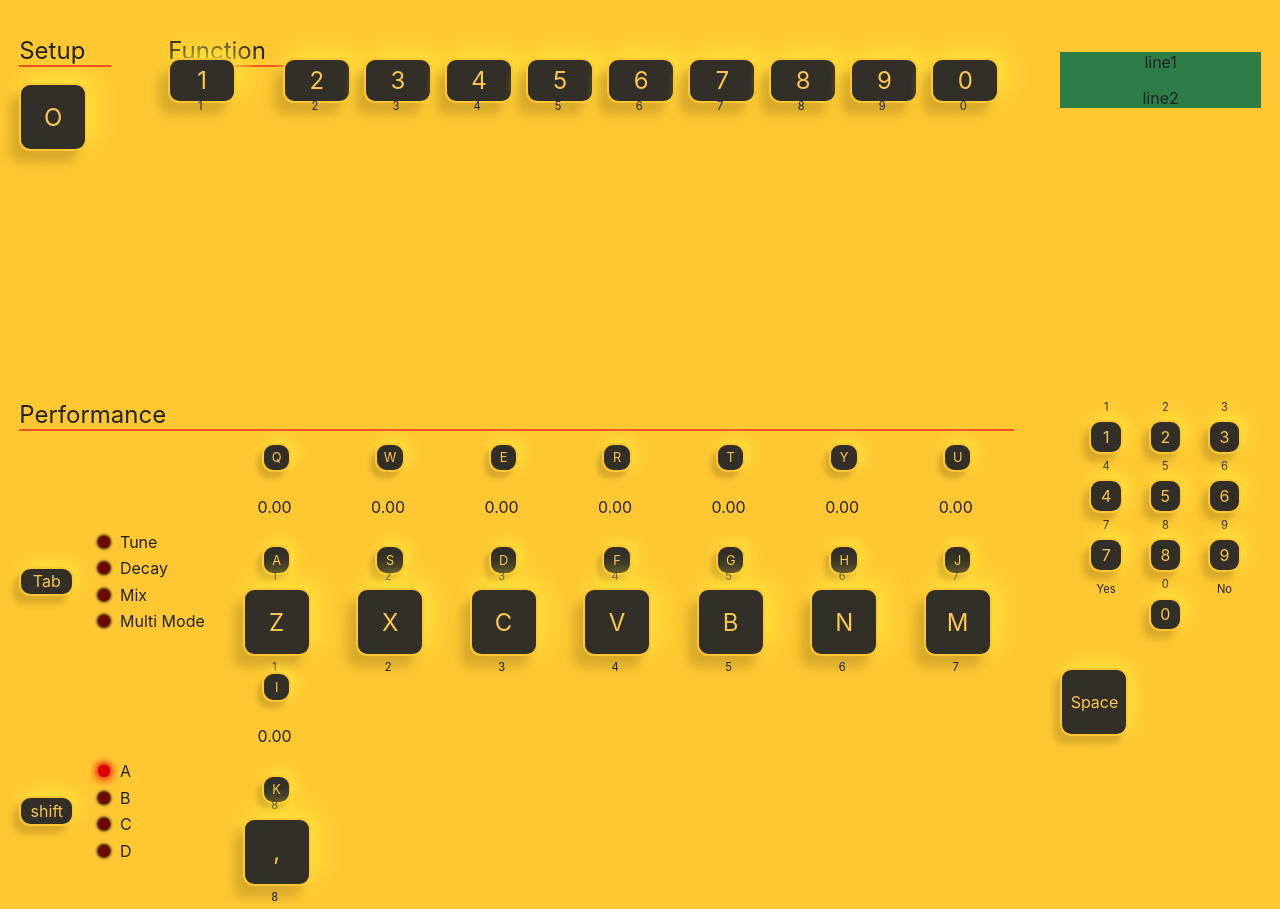
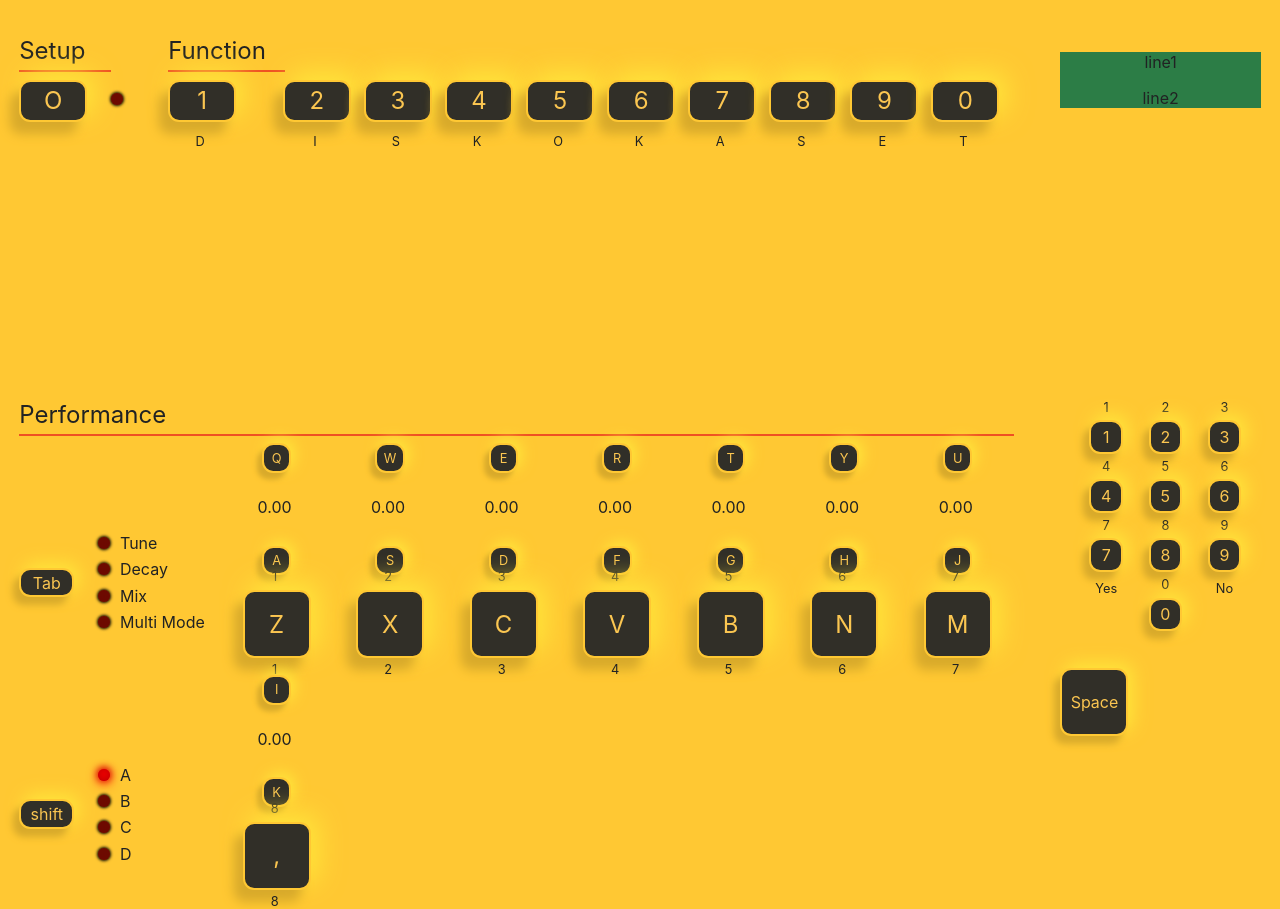
Before and after one commit to ratin42/ToneJs-sampler, a Vue app: page / in a window 1280 px wide. Built offline with nearby package versions, Linux system fonts and the light colour scheme; no server answers.

Commit message:
feat (function) : add interactive label, and setup style

```diff
--- a/src/components/sampler/Modules/Function/FunctionKeys.vue
+++ b/src/components/sampler/Modules/Function/FunctionKeys.vue
@@ -1,8 +1,11 @@
 <script setup lang="ts">
+import { inject } from "vue";
 import ModuleTitle from "@/components/ui/ModuleTitle.vue";
 import { getKeyMapping } from "@/composables/Controler/KeyMapping";
 import KeyDisplay from "@/components/ui/KeyDisplay.vue";
+
 let keyMapping: any = getKeyMapping("masterControl");
+let dk: any = inject("dk");
 
 const handlePress = (value: number) => {
     console.log("pressed ", value);
@@ -16,7 +19,10 @@ const handleUnpress = (value: number) => {
     <div id="function-keys">
         <ModuleTitle class="title" title="Function"></ModuleTitle>
         <!-- <span class="pad-wrapper"> -->
-        <span class="pad-button-container" v-for="item in keyMapping.numPad">
+        <span
+            class="pad-button-container"
+            v-for="(item, index) in keyMapping.numPad"
+        >
             <KeyDisplay
                 class="numpad-button"
                 name="button"
@@ -26,7 +32,9 @@ const handleUnpress = (value: number) => {
                 :unpressed="() => handleUnpress(item.value)"
             >
             </KeyDisplay>
-            <label for="button">{{ item.value.toString() }}</label>
+            <label class="label-button" for="button">{{
+                dk.functionDescription.value[index]
+            }}</label>
         </span>
         <!-- </span> -->
     </div>
@@ -35,7 +43,7 @@ const handleUnpress = (value: number) => {
 <style scoped lang="scss">
 #function-keys {
     display: grid;
-    grid-template-rows: 20% 80%;
+    grid-template-rows: 40% 60%;
 
     .title {
         grid-column: 1/2;
@@ -43,11 +51,19 @@ const handleUnpress = (value: number) => {
     }
     .pad-button-container {
         display: grid;
-        // grid-template-columns: repeat(10, 1fr);
+        grid-template-rows: 3vw auto;
         grid-row: 2/3;
         font-size: 1.5rem;
         width: 5vw;
         height: 5vw;
+
+        .numpad-button {
+            grid-row: 1/2;
+        }
+        .label-button {
+            grid-row: 2/3;
+            margin-top: 1rem;
+        }
     }
 }
 </style>
--- a/src/components/sampler/Modules/Setup/Setup.vue
+++ b/src/components/sampler/Modules/Setup/Setup.vue
@@ -1,14 +1,35 @@
 <script setup lang="ts">
 import ModuleTitle from "@/components/ui/ModuleTitle.vue";
 import KeyDisplayVue from "@/components/ui/KeyDisplay.vue";
+import LedRed from "@/components/ui/LedRed.vue";
 import { getKeyMapping } from "@/composables/Controler/KeyMapping";
-import { inject } from "vue";
+import { inject, ref, Ref } from "vue";
 
 let dk: any = inject("dk");
 let keyMapping: any = getKeyMapping("setup");
+
+const functions = [
+    "Multi Pitch",
+    "Multi Level",
+    "Exit Multi Mode",
+    "Define Mix",
+    "Select Mix",
+    "Loop/Truncate",
+    "Delete Sound",
+    "",
+    "",
+    "",
+];
+
+let isOn: Ref<boolean> = ref(false);
+
 const handlePress = (key: string) => {
-    dk.setControlMode();
-    console.log("handlepress");
+    isOn.value = !isOn.value;
+    if (isOn.value) {
+        dk.setFunctionDescription(functions);
+    } else {
+        dk.resetFunctionDescription();
+    }
 };
 const handleUnpress = (key: string) => {
     // console.log("handleUnpress");
@@ -18,6 +39,7 @@ const handleUnpress = (key: string) => {
 <template>
     <div id="setup">
         <ModuleTitle class="title" title="Setup"></ModuleTitle>
+        <span class="button-container">
             <KeyDisplayVue
                 class="button"
                 :keyBoardInput="keyMapping.triggerKey"
@@ -26,19 +48,36 @@ const handleUnpress = (key: string) => {
                 :unpressed="handleUnpress"
             >
             </KeyDisplayVue>
+            <LedRed class="led" :status="isOn"></LedRed>
+        </span>
     </div>
 </template>
 
 <style scoped lang="scss">
 #setup {
+    display: grid;
+    grid-template-rows: 40% 60%;
+    grid-template-columns: 5vw auto;
     .title {
-        margin-bottom: 1rem;
         width: 60%;
+        grid-column: 1/3;
     }
+    .button-container {
+        display: grid;
+        grid-template-rows: 3vw auto;
         .button {
             font-size: 1.5rem;
             width: 5vw;
-        height: 5vw;
+            height: 3vw;
+            grid-column: 1/2;
+            grid-row: 1/2;
+        }
+        .led {
+            grid-column: 2/3;
+            grid-row: 1/2;
+            align-self: center;
+            margin-left: 1.5rem;
+        }
     }
 }
 </style>
--- a/src/components/ui/ModuleTitle.vue
+++ b/src/components/ui/ModuleTitle.vue
@@ -18,7 +18,7 @@ const props = withDefaults(defineProps<Props>(), {
 <style lang="scss" scoped>
 #module-title {
     display: grid;
-    grid-template-rows: auto auto;
+    grid-template-rows: 1.5rem auto;
     p {
         font-size: 1.5rem;
         margin: 0rem;
@@ -28,8 +28,9 @@ const props = withDefaults(defineProps<Props>(), {
         border: 1px solid var(--red);
         width: 100%;
         height: 0rem;
-        align-self: end;
+        align-self: start;
         margin: 0rem;
+        margin-top: 0.6rem;
     }
 }
 </style>
--- a/src/composables/DiskoKaset.ts
+++ b/src/composables/DiskoKaset.ts
@@ -2,11 +2,13 @@
 // Handle playing mode
 // Get from 'GetTrackArray' an array of 8 Track Objects
 
-import { ref, Ref } from "vue";
+import { ref, Ref, reactive } from "vue";
 import { getNewTrackArray, Track } from "./Track/GetTrackArray";
 import type { trackArray } from "./Track/GetTrackArray";
 import { sliderControlMode } from "@/composables/SliderMode/ControlModeStruct";
 import * as Tone from "tone";
+
+const initFunctions = ["D", "I", "S", "K", "O", "K", "A", "S", "E", "T"];
 
 class DiskoKaset {
     trackBank: trackArray[] = [];
@@ -15,22 +17,24 @@ class DiskoKaset {
     currentBank: Ref<number> = ref(0);
     transposeIndex: Ref<number> = ref(0);
     screen: Ref<object> = ref({ line1: "", line2: "" });
+    functionDescription = ref(initFunctions);
 
     constructor() {
         this.trackBank = getNewTrackArray();
         this.trackArray.value = this.trackBank[0];
     }
 
+    trackIdToBank(trackId: number) {
+        return trackId + this.currentBank.value * 8;
+    }
+
     startTransport() {
+        // Called by RunStop component to start the transport
         if (Tone.Transport.state === "started") {
             Tone.Transport.stop();
         } else {
             Tone.Transport.start();
         }
-    }
-
-    trackIdToBank(trackId: number) {
-        return trackId + this.currentBank.value * 8;
     }
 
     playSound(trackId: number) {
@@ -55,7 +59,15 @@ class DiskoKaset {
         }
     }
 
+    setFunctionDescription(functions: string[]) {
+        this.functionDescription.value = functions;
+    }
+    resetFunctionDescription() {
+        this.functionDescription.value = initFunctions;
+    }
+
     setBank() {
+        // Called by BankSelect component to switch between banks
         switch (this.currentBank.value) {
             case 0:
                 this.currentBank.value = 1;
@@ -84,7 +96,11 @@ class DiskoKaset {
         }
     }
 
+    // ******************************************************
+    // Control Mode handler
+    // ******************************************************
     setControlMode() {
+        // Called by TuneMixMulti component to switch between control modes
         switch (this.controlMode.value) {
             case "":
                 this.controlMode.value = "tune";
@@ -107,6 +123,8 @@ class DiskoKaset {
         }
     }
     controlModeBind() {
+        // Called at control mode change to handle the sliders value and behavior
+        // needed to avoid repetition has slider as to be set itch time the user switch bank
         switch (this.controlMode.value) {
             case "":
                 this.setSliderTo(0);
@@ -125,6 +143,9 @@ class DiskoKaset {
         }
     }
 
+    // ******************************************************
+    // Slider Setter
+    // ******************************************************
     setSliderToDecay() {
         this.trackArray.value.forEach((track) => {
             track.sliderValue = track.currentDecay * 10;
@@ -139,7 +160,6 @@ class DiskoKaset {
             }
         });
     }
-
     handleSlider(trackId: number, value: number) {
         // call chooseFunction(this.controlMode.value)
         // that will call the function that is associated with the control mode
--- a/src/styles/_font.scss
+++ b/src/styles/_font.scss
@@ -1,3 +1,3 @@
 :root {
-    --label: 0.7rem;
+    --label: 0.8rem;
 }
--- a/src/utils/keyMapping.ts
+++ b/src/utils/keyMapping.ts
@@ -18,58 +18,58 @@ let initKeyMapping = {
             triggerKey: " ",
             label: "Space",
         },
-        numPad: {
-            input1: {
+        numPad: [
+            {
                 triggerKey: "1",
                 label: "1",
                 value: 1,
             },
-            input2: {
+            {
                 triggerKey: "2",
                 label: "2",
                 value: 2,
             },
-            input3: {
+            {
                 triggerKey: "3",
                 label: "3",
                 value: 3,
             },
-            input4: {
+            {
                 triggerKey: "4",
                 label: "4",
                 value: 4,
             },
-            input5: {
+            {
                 triggerKey: "5",
                 label: "5",
                 value: 5,
             },
-            input6: {
+            {
                 triggerKey: "6",
                 label: "6",
                 value: 6,
             },
-            input7: {
+            {
                 triggerKey: "7",
                 label: "7",
                 value: 7,
             },
-            input8: {
+            {
                 triggerKey: "8",
                 label: "8",
                 value: 8,
             },
-            input9: {
+            {
                 triggerKey: "9",
                 label: "9",
                 value: 9,
             },
-            input0: {
+            {
                 triggerKey: "0",
                 label: "0",
                 value: 0,
             },
-        },
+        ],
     },
     sampler: [
         {
```
Lines whose indentation alone changed are shown as unchanged.
